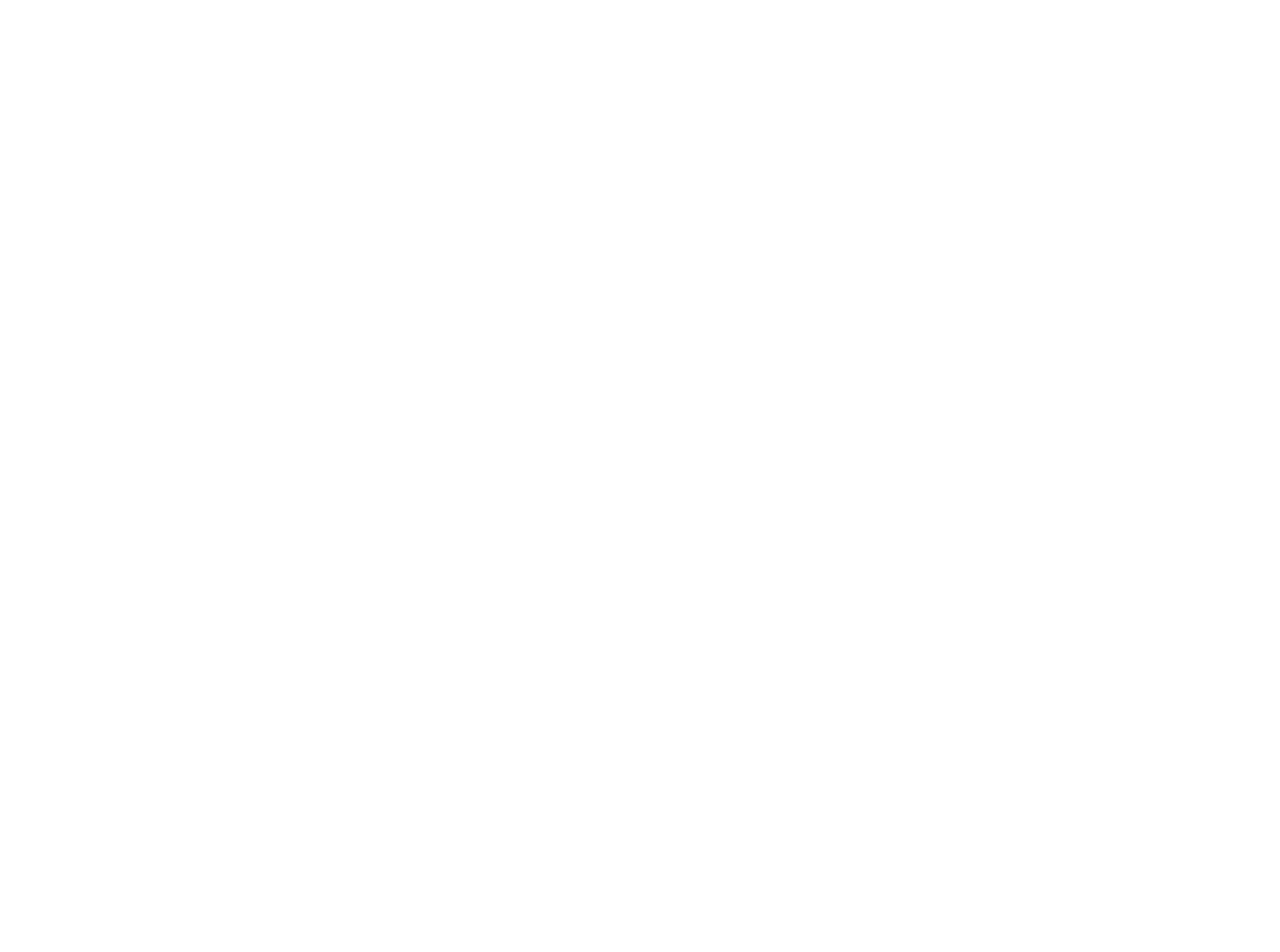
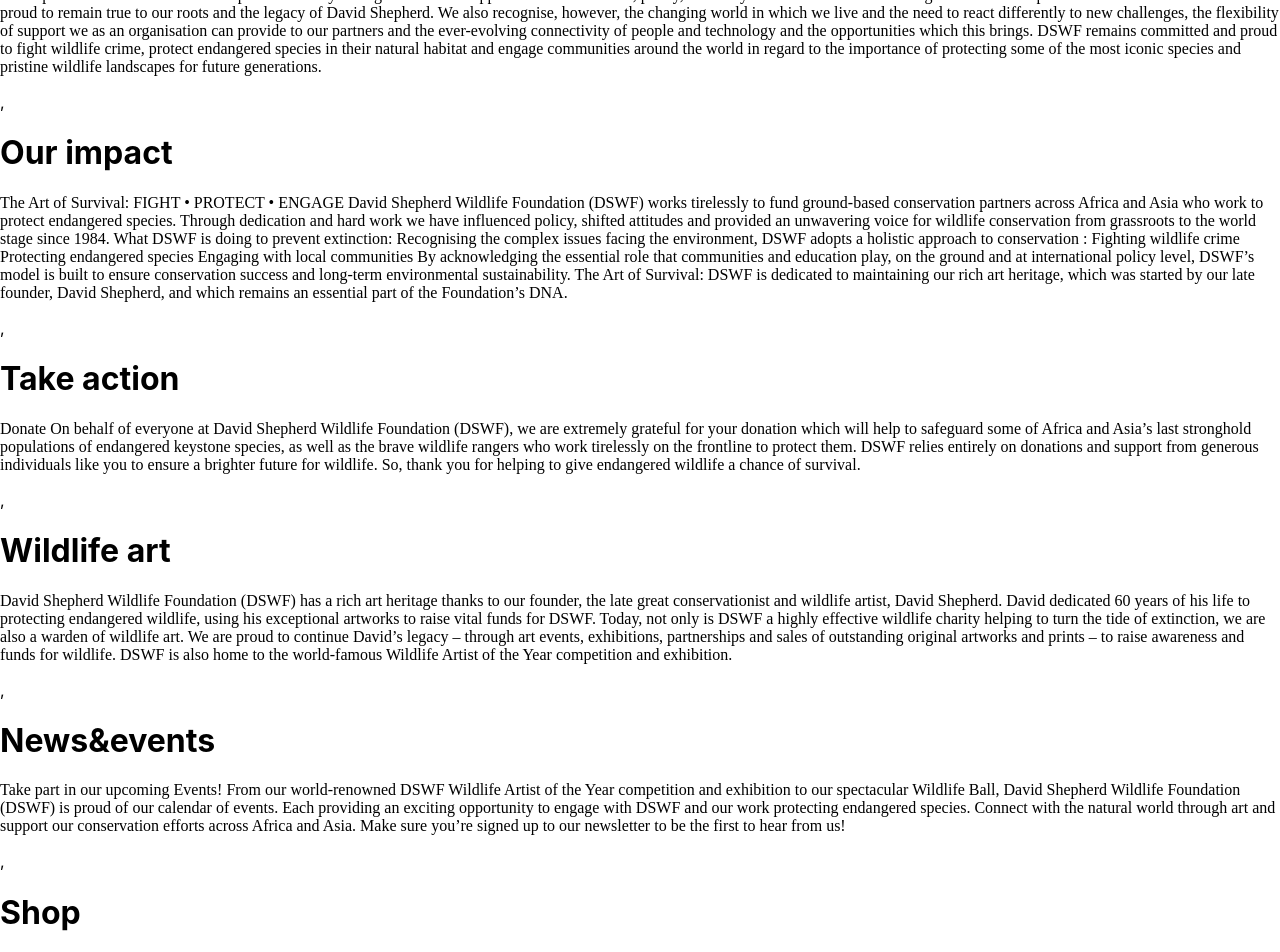
Before and after one commit to CodecoolGlobal/react-for-a-cause-react-tmboroka, a React (Create React App) app in the folder ngo/: page / in a window 1280 px wide. Shown: the part 300-1252 px from the top of the page. Before the commit the page ends 800 px from the top, so only its background shows below. Built offline with nearby package versions, Linux system fonts and the light colour scheme; a web font is replaced by a local one.

Commit message:
text content component

```diff
--- a/ngo/src/App.js
+++ b/ngo/src/App.js
@@ -2,12 +2,14 @@
 import Header from './components/Header'
 import './App.css'
 import Toolbar from './components/toolbar';
+import Text from './components/text'
 
 function App() {
   return (
     <div>
       <Header />,
-      <Toolbar />
+      <Toolbar />,
+      <Text />
     </div>
   );
 }
--- /dev/null
+++ b/ngo/src/components/text.js
@@ -0,0 +1,87 @@
+function TextContent (props) {
+    const title = props.title
+    const text = props.text
+    const id = props.id
+
+    let content =
+    <div id={id} className='text-comp'>
+        <h1 className='title-comp'>{title}</h1>
+        <p className='text'>{text}</p>
+    </div>
+    return content
+}
+
+function Text () {
+    const title1 = 'Our story'
+    const title2 = 'Our impact'
+    const title3 = 'Take action'
+    const title4 = 'Wildlife art'
+    const title5 = 'News&events'
+    const title6 = 'Shop'
+
+    const id1 = 'text1'
+    const id2 = 'text2'
+    const id3 = 'text3'
+    const id4 = 'text4'
+    const id5 = 'text5'
+    const id6 = 'text6'
+
+    const text1 = `Established in 1984, David Shepherd Wildlife Foundation (DSWF) was set up to help turn the tide on species extinction. Born from a passionate belief that we must conserve the natural world, our mission is to fight, protect and engage on behalf of threatened and endangered wildlife across Africa and Asia.
+
+    DSWF was conceptualised at the kitchen table in David Shepherd’s home in Surrey, England, due to the crippling frustration he felt at man’s abuse of the natural world. He converted his passion into action and, decades later, DSWF still operates in many of the same countries, with the same teams, from when David first established the Foundation.
+
+    David Shepherd was brave with his ambitions, bold in his ideas and outspoken in his beliefs and ethos which is echoed throughout the Foundation’s activities today.
+
+    DSWF believes in the long-term support of grass root conservation initiatives, operating on the front line in the war against wildlife crime. The unwavering support to conservation strategies across Africa and Asia has seen wildlife populations stabilise and recover from the brink of extinction. We have also stood firm in our steadfast belief that the consumptive use and exploitation of wildlife is unacceptable and only through a combined approach of social action, policy, advocacy and education can we change our relationship with nature and wildlife.
+
+    We are proud to remain true to our roots and the legacy of David Shepherd. We also recognise, however, the changing world in which we live and the need to react differently to new challenges, the flexibility of support we as an organisation can provide to our partners and the ever-evolving connectivity of people and technology and the opportunities which this brings.
+
+    DSWF remains committed and proud to fight wildlife crime, protect endangered species in their natural habitat and engage communities around the world in regard to the importance of protecting some of the most iconic species and pristine wildlife landscapes for future generations. `;
+    const text2 = `The Art of Survival: FIGHT • PROTECT • ENGAGE
+
+    David Shepherd Wildlife Foundation (DSWF) works tirelessly to fund ground-based conservation partners across Africa and Asia who work to protect endangered species. Through dedication and hard work we have influenced policy, shifted attitudes and provided an unwavering voice for wildlife conservation from grassroots to the world stage since 1984.
+
+    What DSWF is doing to prevent extinction:
+    Recognising the complex issues facing the environment, DSWF adopts a holistic approach to conservation :
+
+    Fighting wildlife crime
+    Protecting endangered species
+    Engaging with local communities
+    By acknowledging the essential role that communities and education play, on the ground and at international policy level, DSWF’s model is built to ensure conservation success and long-term environmental sustainability.
+
+    The Art of Survival: DSWF is dedicated to maintaining our rich art heritage, which was started by our late founder, David Shepherd, and which remains an essential part of the Foundation’s DNA.
+
+    `
+    const text3 = `Donate
+    On behalf of everyone at David Shepherd Wildlife Foundation (DSWF), we are extremely grateful for your donation which will help to safeguard some of Africa and Asia’s last stronghold populations of endangered keystone species, as well as the brave wildlife rangers who work tirelessly on the frontline to protect them.
+
+    DSWF relies entirely on donations and support from generous individuals like you to ensure a brighter future for wildlife. So, thank you for helping to give endangered wildlife a chance of survival. `
+     const text4 = `David Shepherd Wildlife Foundation (DSWF) has a rich art heritage thanks to our founder, the late great conservationist and wildlife artist, David Shepherd.
+
+     David dedicated 60 years of his life to protecting endangered wildlife, using his exceptional artworks to raise vital funds for DSWF.
+
+     Today, not only is DSWF a highly effective wildlife charity helping to turn the tide of extinction, we are also a warden of wildlife art. We are proud to continue David’s legacy – through art events, exhibitions, partnerships and sales of outstanding original artworks and prints – to raise awareness and funds for wildlife.
+
+     DSWF is also home to the world-famous Wildlife Artist of the Year competition and exhibition.`
+    const text5 = `Take part in our upcoming Events!
+    From our world-renowned DSWF Wildlife Artist of the Year competition and exhibition to our spectacular Wildlife Ball, David Shepherd Wildlife Foundation (DSWF) is proud of our calendar of events. Each providing an exciting opportunity to engage with DSWF and our work protecting endangered species. Connect with the natural world through art and support our conservation efforts across Africa and Asia. Make sure you’re signed up to our newsletter to be the first to hear from us!`
+    const text6 = `Born by our Founder, the great wildlife artist David Shepherd OBE, art is a wonderful tool that helps us raise vital funds to protect the species and wild places that graced his canvas – a legacy we proudly keep alive today. If you’re after a piece of artwork that will transport you to the plains of Africa, the lush forest and jungles of Asia or invoke a cherished memory, then look no further. The rich array and variety of artwork for sale through DSWF will not only inspire you but also give back to the wildlife we work so hard to protect.
+
+    Browse David Shepherd originals to outstanding artworks featuring a true celebration of the world’s wildlife and wild places. Use the menu bar directly below to find your perfect piece. Please note that due to COVID-19 there are still postal delays that are out of our control and we are unable to guarantee delivery times.
+
+    Our stock is continually changing. We also have some unique No 1 prints, formerly owned by the great man himself, David Shepherd CBE.  So if you’re looking for a specific print, then please do get in touch with kay.roudaut@davidshepherd.org.`
+
+    return (
+        <div>
+        <TextContent id={id1} title={title1} text={text1}/>,
+        <TextContent id={id2} title={title2} text={text2}/>,
+        <TextContent id={id3} title={title3} text={text3}/>,
+        <TextContent id={id4} title={title4} text={text4}/>,
+        <TextContent id={id5} title={title5} text={text5}/>,
+        <TextContent id={id6} title={title6} text={text6}/>,
+        </div>
+    )
+
+}
+
+export default Text
--- a/ngo/src/components/toolbar.js
+++ b/ngo/src/components/toolbar.js
@@ -2,12 +2,12 @@
     return (
     <div className='toolbar-comp'>
         <div className='a-container'>
-        <a href=''>Our story</a>
-        <a href=''>Our impact</a>
-        <a href=''>Take action</a>
-        <a href=''>Wildlife art</a>
-        <a href=''>News&events</a>
-        <a href=''>Shop</a>
+        <a href='#text1'>Our story</a>
+        <a href='#text2'>Our impact</a>
+        <a href='#text3'>Take action</a>
+        <a href='#text4'>Wildlife art</a>
+        <a href='#text5'>News&events</a>
+        <a href='#text6'>Shop</a>
         </div>
     </div>
     )
```
